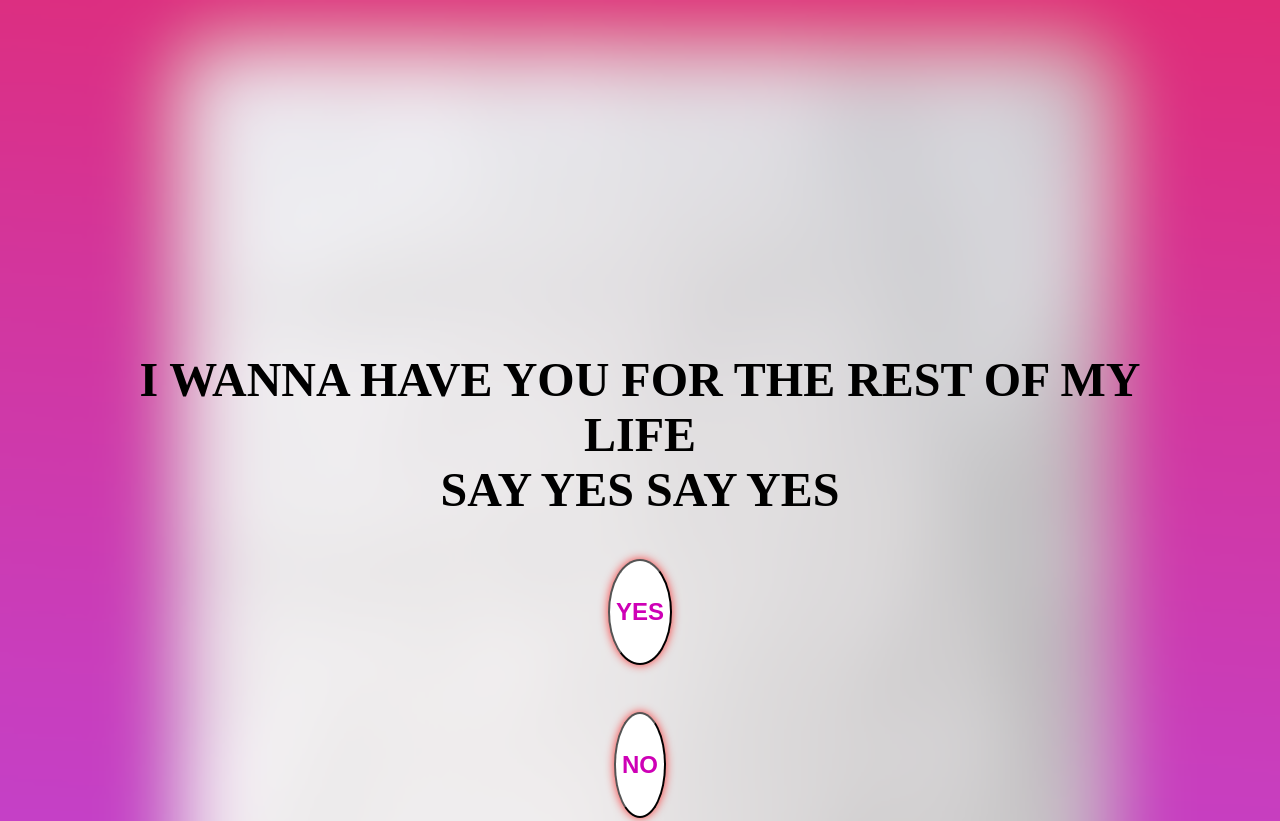
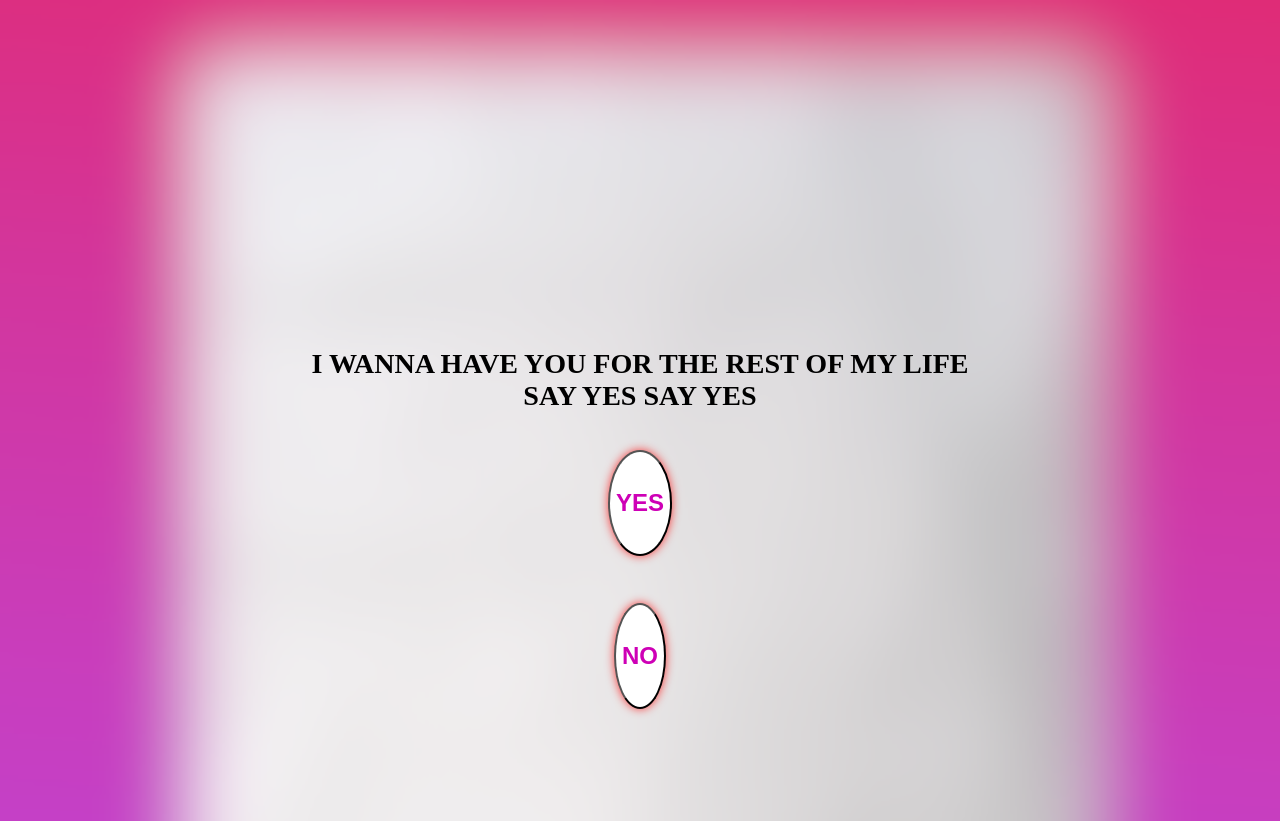
Before and after one commit to SourCandies69/PROPOSE-DAY, a plain HTML site: page ask.html in a window 1280 px wide. Shown: the top 821 px of the page. Drawn offline with Linux system fonts and the light colour scheme.

Commit message:
Update ask.html

```diff
--- a/ask.html
+++ b/ask.html
@@ -36,7 +36,7 @@
 </head>
 <body>
     <div id="container">
-        <h1>I WANNA HAVE YOU FOR THE REST OF MY LIFE<br>SAY YES SAY YES</h1>
+        <h3>I WANNA HAVE YOU FOR THE REST OF MY LIFE<br>SAY YES SAY YES</h3>
         <div>
            <button id="yesButton" class="circular-button" onclick="openPage1()">YES</button>
         </div><br>
```
